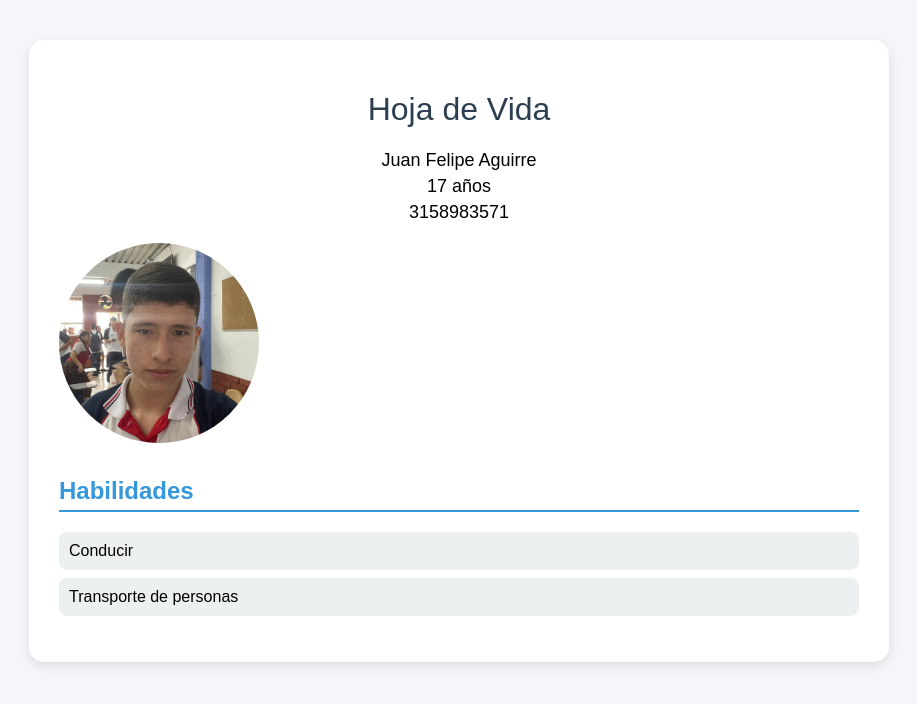
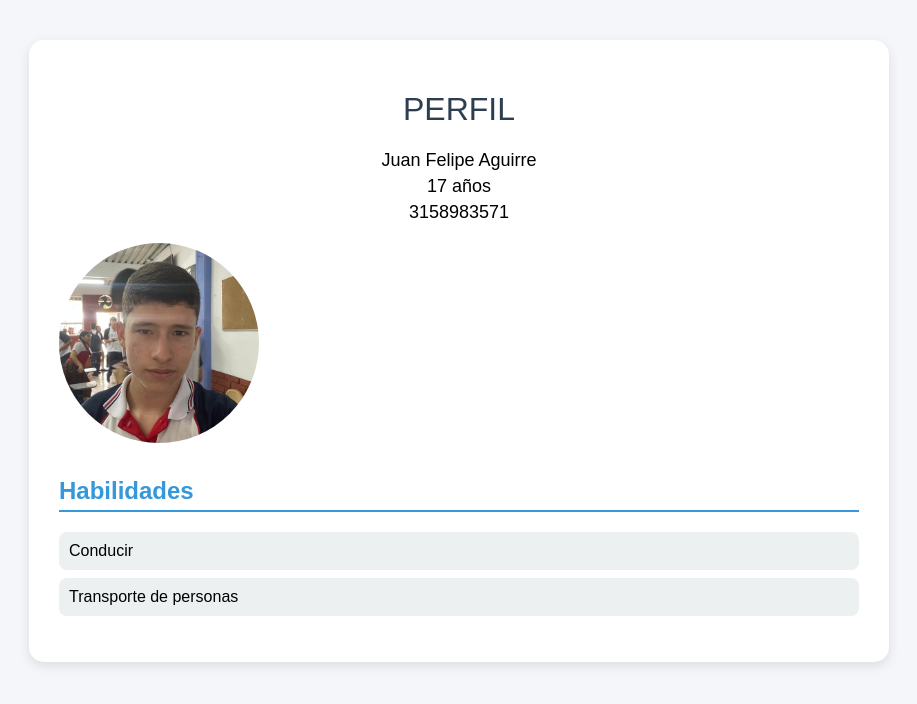
Before and after one commit to jfaguirre-cpu/aguirre, a plain HTML site: page index.html in a window 1280 px wide. Shown: the whole page, without its empty margins (181-1098 px from the left). Drawn offline with Linux system fonts and the light colour scheme; a web font is replaced by a local one.

Commit message:
Update index.html

```diff
--- a/index.html
+++ b/index.html
@@ -62,12 +62,13 @@
   width: 200px;
   height: 200px;
   object-fit: cover;
+   tex_aling: center;
 }
   </style>
 </head>
 <body>
   <div class="container">
-    <h1 class="letra1">Hoja de Vida</h1>
+    <h1 class="letra1">PERFIL</h1>
     <div class="info">
       <p class="letra1">Juan Felipe Aguirre</p>
       <p class="letra1"> 17 años</p>
```
